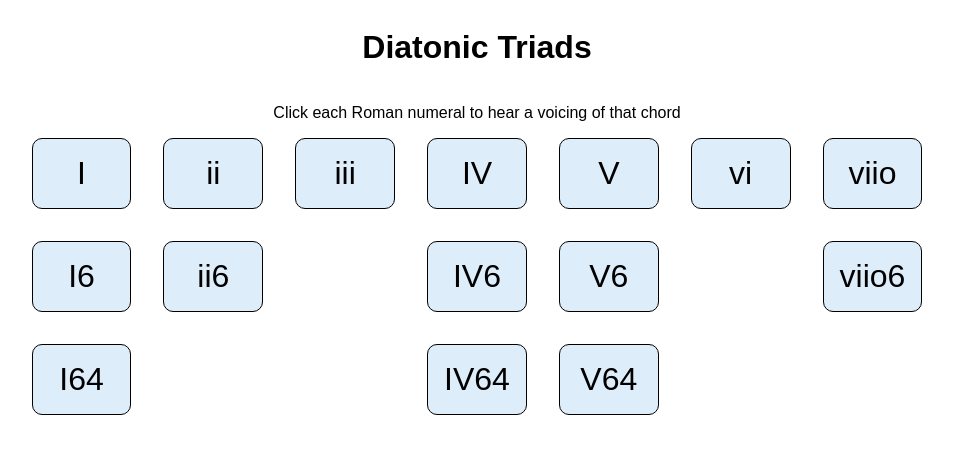
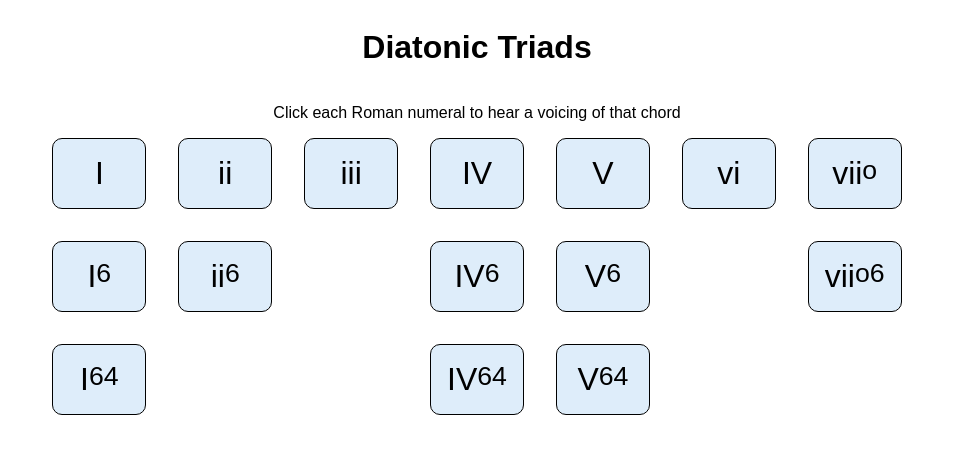
Before and after one commit to meuzishun/git_practice_triads, a plain HTML site: page index.html in a window 1280 px wide. Shown: the whole page, without its empty margins (163-1116 px from the left). Drawn offline with Linux system fonts and the light colour scheme; no server answers.

Commit message:
Add sup tags to figured bass

```diff
--- a/index.html
+++ b/index.html
@@ -15,32 +15,33 @@
     <div class="container">
         <div class="tonic-container">
             <div class="root-position triad" data-audio-file="I.mp3">I</div>
-            <div class="first-inversion triad" data-audio-file="I6.mp3">I6</div>
-            <div class="second-inversion triad" data-audio-file="I64.mp3">I64</div>
+            <div class="first-inversion triad" data-audio-file="I6.mp3">I<sup>6</sup></div>
+            <div class="second-inversion triad" data-audio-file="I64.mp3">I<sup>64</sup></div>
         </div>
         <div class="supertonic-container">
             <div class="root-position triad" data-audio-file="ii.mp3">ii</div>
-            <div class="first-inversion triad" data-audio-file="ii6.mp3">ii6</div>
+            <div class="first-inversion triad" data-audio-file="ii6.mp3">ii<sup>6</sup>
+            </div>
         </div>
         <div class="mediant-container">
             <div class="root-position triad" data-audio-file="iii.mp3">iii</div>
         </div>
         <div class="subdominant-container">
             <div class="root-position triad" data-audio-file="IV.mp3">IV</div>
-            <div class="first-inversion triad" data-audio-file="IV6.mp3">IV6</div>
-            <div class="second-inversion triad" data-audio-file="IV64.mp3">IV64</div>
+            <div class="first-inversion triad" data-audio-file="IV6.mp3">IV<sup>6</sup></div>
+            <div class="second-inversion triad" data-audio-file="IV64.mp3">IV<sup>64</sup></div>
         </div>
         <div class="dominant-container">
             <div class="root-position triad" data-audio-file="V.mp3">V</div>
-            <div class="first-inversion triad" data-audio-file="V6.mp3">V6</div>
-            <div class="second-inversion triad" data-audio-file="V64.mp3">V64</div>
+            <div class="first-inversion triad" data-audio-file="V6.mp3">V<sup>6</sup></div>
+            <div class="second-inversion triad" data-audio-file="V64.mp3">V<sup>64</sup></div>
         </div>
         <div class="submediant-container">
             <div class="root-position triad" data-audio-file="vi.mp3">vi</div>
         </div>
         <div class="leadingtone-container">
-            <div class="root-position triad" data-audio-file="viio.mp3">viio</div>
-            <div class="first-inversion triad" data-audio-file="viio6.mp3">viio6</div>
+            <div class="root-position triad" data-audio-file="viio.mp3">vii<sup>o</sup></div>
+            <div class="first-inversion triad" data-audio-file="viio6.mp3">vii<sup>o6</sup></div>
         </div>
     </div>
 </body>
```
